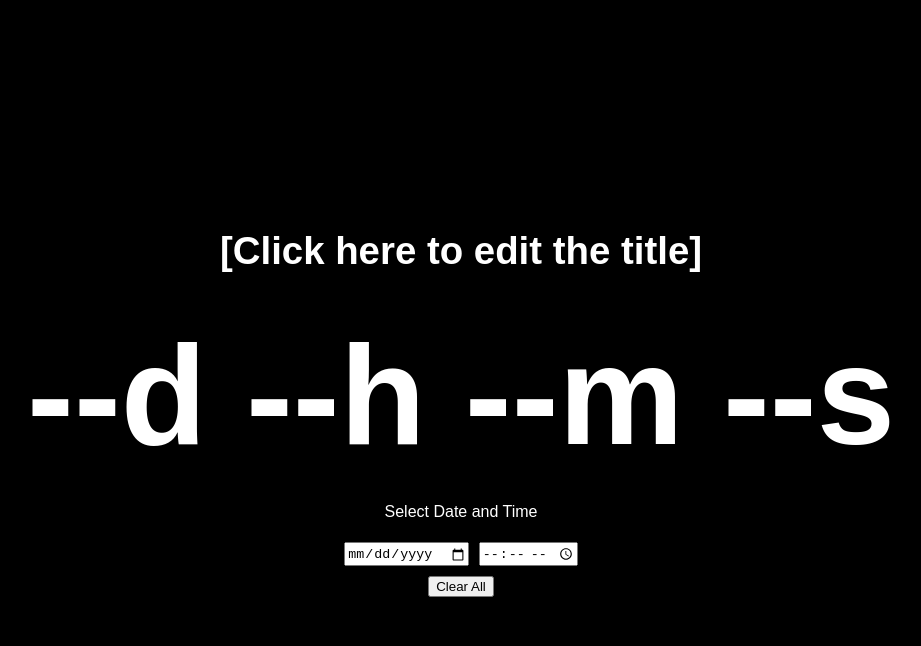
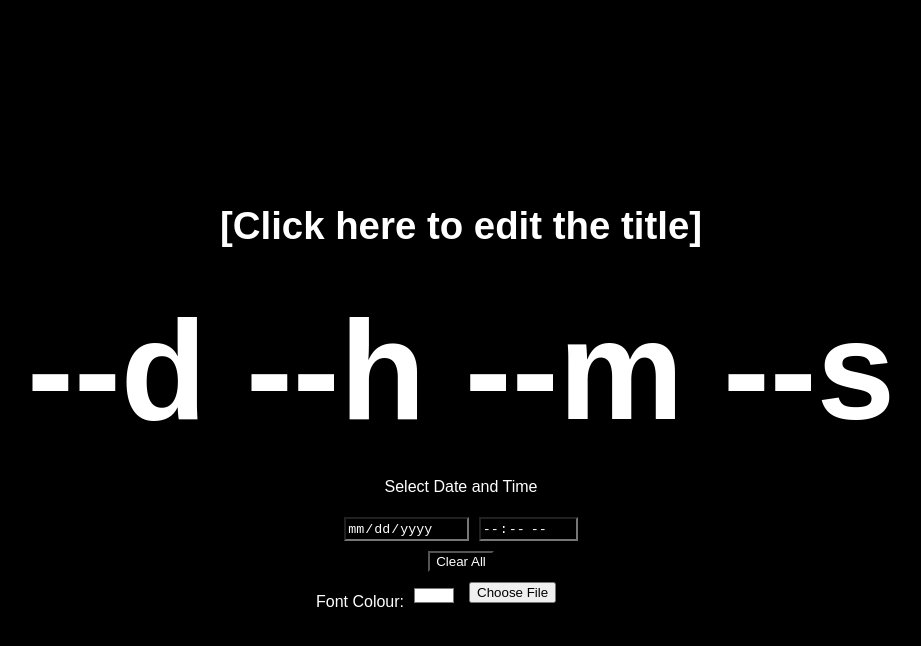
Before and after one commit to RyanValenzuela-Porta/JS-Customisable-Countdown, a plain HTML site: page index.html in a window 1280 px wide. Both pictures are taken after a click on the button "Clear All". Shown: the whole page, without its empty margins (179-1100 px from the left). Drawn offline with Linux system fonts and the light colour scheme.

Commit message:
added background images and font colour changing

```diff
--- a/index.html
+++ b/index.html
@@ -13,18 +13,29 @@
         <h2 spellcheck="false"contenteditable="true" id="header" >[Click here to edit the title]</h2>
 
 
-        <h1>
+        <h1 id="timer-text">
             <span id="days">--</span>d
             <span id="hours">--</span>h
             <span id="mins">--</span>m
             <span id="secs">--</span>s
         </h1>
-        <p>Select Date and Time</p>
+        <p id="bottom-text">Select Date and Time</p>
+
         <div>
             <input title="calendar" type="date" id="calendar">
             <input title="time" type="time" id="time">
+
         </div>
-        <input title="clear" type="button" id="clear"value="Clear All">
+        <div>
+            <input title="clear" type="button" id="clear"value="Clear All">
+
+
+        </div>
+        <div>
+            <p>Font Colour:</p><input title="color"type="color" id="color" value="#FFFFFF">
+            <input title="upload"type="file" id="image" accept="image/*">
+        </div>
+
     </main>
 </body>
 </html>
--- a/script.js
+++ b/script.js
@@ -6,31 +6,65 @@ const cal = document.getElementById("calendar")
 const time=document.getElementById("time")
 const body = document.getElementById("main")
 const clear = document.getElementById("clear")
+let timerText = document.getElementById("timer-text")
 let header=document.getElementById("header")
+let bottomText = document.getElementById("bottom-text")
 let date=new Date()
 let todayms = date.getTime()
 let targetDate = new Date()
-let localData;
-let localHeader;
+var localData;
+var localHeader;
+var bgImageURL;
+var colorHex;
+//change font color
+const color = document.getElementById("color")
+
+function setColors(hex){
+    body.style.color=hex
+    timerText.style.color=hex
+    bottomText.style.color=hex
+}
+color.addEventListener("change",function(){
+    console.log(color.value)
+    setColors(color.value)
+    window.localStorage.setItem("font-color",color.value)
+})
+//upload image
+const image = document.getElementById("image")
+var uploaded_image=""
+image.addEventListener("change",function(){
+    const reader = new FileReader()
+    reader.addEventListener("load",()=>{
+        console.log("dataURl received")
+        window.localStorage.setItem("bg-image",reader.result)
+        uploaded_image=reader.result
+        body.style.backgroundImage=`url(${uploaded_image})`
+    })
+    reader.readAsDataURL(this.files[0])
+})
+//runs when clear button is pressed
 clear.addEventListener("click",function(){
     clearInterval(loop)
+    body.style.backgroundImage=`url()`
     header.innerText="[Click here to edit the title]"
     days.innerHTML="--"
     hours.innerHTML="--"
     mins.innerHTML="--"
     secs.innerHTML="--"
+    setColors("#ffffff")
     window.localStorage.removeItem("localData")
     window.localStorage.removeItem("localHeader")
+    window.localStorage.removeItem("bg-image")
+    window.localStorage.removeItem("font-color")
 })
+//resets title to default if left blank
 body.addEventListener("click",function(){
-    //console.log("body clicked")
     window.localStorage.setItem("localHeader",header.innerText);
     if(header.innerText==""){
         header.innerText="[Click here to edit the title]"
     }
 })
 header.addEventListener("click",function(){
-    //console.log("header clicked")
     if(header.innerText=="[Click here to edit the title]"){
         header.innerText=""
     }
@@ -51,7 +85,6 @@ cal.min=todayISO
 //Listen for changes in inputs
 function setTarget(targetDate,targetTime){
     clearInterval(loop)
-    //console.log(targetDate,targetTime)
     let year = parseInt(targetDate.slice(0,4))
     let month = parseInt(targetDate.slice(5,7))-1
     let day = parseInt(targetDate.slice(8))
@@ -82,7 +115,6 @@ function main(targetDate){
     let thenMillisec=targetDate.getTime()
     seconds=Math.floor((thenMillisec-nowMilisec)/1000)
     loop = setInterval(mainLoop, 1000);
-
 }
 
 function mainLoop(){
@@ -102,7 +134,7 @@ function mainLoop(){
     secs.innerText=countdown
     seconds=seconds-1
 }
-
+// run this code when the webpage loads
 document.addEventListener("DOMContentLoaded",function(){
     localData=JSON.parse(window.localStorage.getItem("localData"))
     console.log(localData)
@@ -115,13 +147,13 @@ document.addEventListener("DOMContentLoaded",function(){
     if(localHeader){
         header.innerText=localHeader
     }
+    bgImageURL=window.localStorage.getItem("bg-image")
+    if(bgImageURL){
+        console.log("found image url")
+        body.style.backgroundImage=`url(${bgImageURL})`
+    }
+    colorHex=window.localStorage.getItem("font-color")
+    if(colorHex){
+        setColors(colorHex)
+    }
 })
-
-(window.myTop || window).noPromptOnUnload = true
-////main countdown
-// setInterval(function(){
-//     date=new Date()
-//     hours.innerText=date.getHours()<10?"0"+String(date.getHours()):String(date.getHours())
-//     mins.innerText=date.getMinutes()<10?"0"+String(date.getMinutes()):String(date.getMinutes())
-//     secs.innerText=date.getSeconds()<10?"0"+String(date.getSeconds()):String(date.getSeconds())
-// }, 1000);
--- a/styles.css
+++ b/styles.css
@@ -1,6 +1,7 @@
 body{
     padding: 0;
     margin:0;
+
 }
 main{
     width:100vw;
@@ -14,6 +15,10 @@ main{
     flex-direction: column;
     font-family: Arial, Helvetica, sans-serif;
     color: #fff;
+    /* background-image: url("WIN_20220914_18_00_42_Pro.jpg"); */
+    background-repeat: no-repeat;
+    background-position: center;
+    background-size:cover;
 }
 div{
     display: flex;
@@ -25,6 +30,8 @@ h2{
 input{
     margin:5px;
     width:max(10vw,default);
+    background: transparent;
+    color:#fff;
 }
 p{
     color: #fff;
@@ -41,3 +48,10 @@ h1{
 #title{
     background-color: none;
 }
+input[type='file'] {
+    background: transparent;
+    color: transparent;
+    /*margin-left:12vw;*/
+    width: 132px;
+    overflow:hidden;
+}
```
